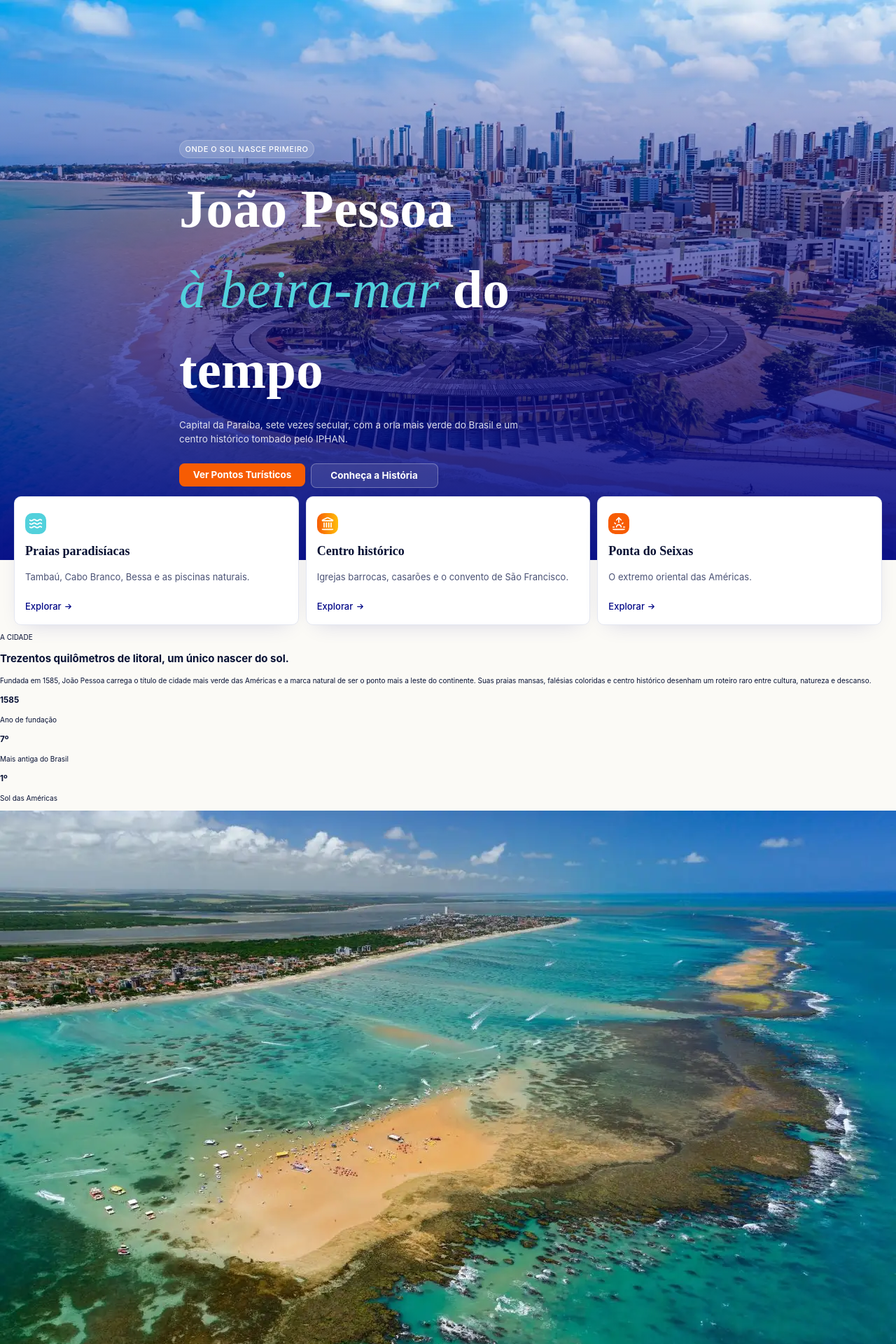
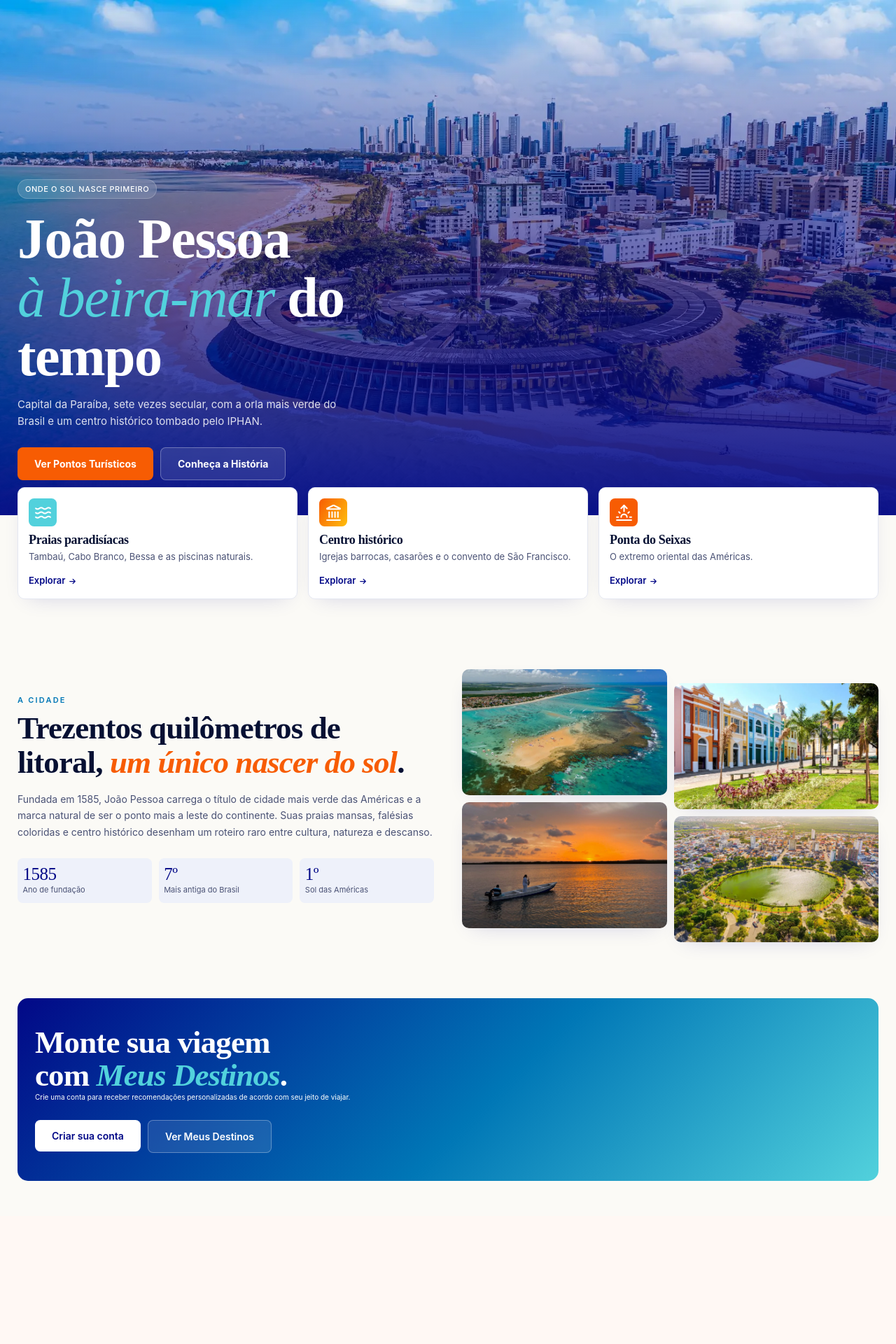
Before and after one commit to jmanoeldev/Vem-pra-Jampa, a Python web app: template templates/index.html in a window 1280 px wide. Shown: the top 1920 px of the page at 70% size. After the commit the page ends 1687 px from the top, so only its background shows below. Run offline with Jinja, Linux system fonts and the light colour scheme; the template is opened without the code that fills it, so the values that code supplies are empty.

Commit message:
Estilização da página inicial

```diff
--- a/static/css/index.css
+++ b/static/css/index.css
@@ -1,48 +1,68 @@
-:root{
-    font-size:62.5%;
-    --background-primary-color: #fbfaf6;
+*, *::before, *::after {
+    box-sizing: border-box;
+    margin: 0;
+    padding: 0;
+}
+
+:root {
+    font-size: 62.5%;
+
+    --background: #fbfaf6;
     --foreground: #061033;
-    --card-color: #ffffff;
+    --card: #ffffff;
     --primary: #020887;
-    --primary-foreground: #ffffff;
     --secondary: #0077b6;
     --accent: #f75c03;
-    --accent-foreground: #ffffff;
     --mar: #52d1dc;
     --sol: #ffbe0b;
     --muted: #eef1fa;
     --muted-foreground: #4a5275;
     --border: #e4e7f1;
-    --destructive: #d6361b;
 
     --gradient-hero: linear-gradient(135deg, #020887 0%, #0077b6 55%, #52d1dc 100%);
-    --gradient-sun:  linear-gradient(120deg, #f75c03 0%, #ffbe0b 100%);
+    --gradient-sun: linear-gradient(120deg, #f75c03 0%, #ffbe0b 100%);
     --sombra: 0 25px 60px -25px rgba(2, 8, 135, 0.45);
-    --sombra-suave:    0 10px 30px -15px rgba(2, 8, 135, 0.2);
+    --sombra-suave: 0 10px 30px -15px rgba(2, 8, 135, 0.2);
 
     --font-display: "Fraunces", "Playfair Display", serif;
-    --font-sans:    "Plus Jakarta Sans", "Inter", system-ui, sans-serif;
+    --font-sans: "Plus Jakarta Sans", "Inter", system-ui, sans-serif;
+    --padding-horizont: 1.5rem;
 }
 
-body{
-    background-color: var(--background-primary-color);
+html {
+    scroll-behavior: smooth;
+}
+
+body {
+    background-color: var(--background);
     color: var(--foreground);
     font-family: var(--font-sans);
-    box-sizing: border-box;
-    padding: 0;
-    margin: 0;
     line-height: 1.5;
+    -webkit-font-smoothing: antialiased;
 }
 
-.hero{
-    position:relative;
+img {
+    display: block; max-width: 100%;
+}
+
+a {
+    color: inherit; text-decoration: none;
+}
+
+h1, h2, h3 {
+    font-family: var(--font-display);
+    letter-spacing: -0.02em;
+    line-height: 1.05;}
+
+#hero {
+    position: relative;
     min-height: 92vh;
     overflow: hidden;
     display: flex;
     align-items: flex-end;
 }
 
-.hero-img{
+.hero-img {
     position: absolute;
     inset: 0;
     width: 100%;
@@ -50,192 +70,460 @@ body{
     object-fit: cover;
 }
 
-.background-sobreposicao{
+.background-sobreposicao {
     position: absolute;
     inset: 0;
-    background: linear-gradient(to top, rgba(2,8,135,.95), rgba(2,8,135,.4) 70%, transparent);
+    background: linear-gradient(to top,rgba(2, 8, 135, 0.95),rgba(2, 8, 135, 0.4) 70%,transparent
+    );
 }
 
-.hero-conteudo{
-    width: 60%;
+.hero-conteudo {
+    width: 100%;
+    max-width: 1280px;
+    margin-left: auto;
+    margin-right: auto;
+    padding-top: 8rem;
+    padding-bottom: 3rem;
+    padding-left: var(--padding-horizont);
+    padding-right: var(--padding-horizont);
     position: relative;
     color: #fff;
-    padding: 20rem 4rem 3rem 4rem;
-    margin: auto;
 }
 
-.badge{
+.badge {
     display: inline-flex;
     align-items: center;
-    padding: 0.375rem 0.75rem;
+    gap: 0.5rem;
+    padding: 0.5rem 1rem;
     border-radius: 999px;
-    background: rgba(255,255,255,.15);
+    background: rgba(255, 255, 255, 0.15);
     backdrop-filter: blur(8px);
-    border: 1px solid rgba(255,255,255,.2);
+    border: 1px solid rgba(255, 255, 255, 0.2);
     font-size: 1.1rem;
     font-weight: 500;
     text-transform: uppercase;
-    letter-spacing: 0.05rem;
+    letter-spacing: 0.05em;
 }
 
-.hero-conteudo h1{
+.hero-conteudo h1 {
     margin-top: 1.5rem;
-    font-size: clamp(3.5rem, 6vw, 13rem);
+    font-size: clamp(3.5rem, 7vw, 8rem);
     font-weight: 600;
     max-width: 65rem;
-    font-family: var(--font-display);
     text-wrap: balance;
-    margin-bottom: 0;
-    letter-spacing: 0.02rem;
 }
 
-.hero-conteudo > h1 > span{
+.hero-conteudo h1 span {
     font-style: italic;
     font-weight: 400;
     color: var(--mar);
     white-space: nowrap;
 }
 
-.hero-conteudo > p{
-    margin-top: 1rem;
-    max-width: 50rem;
-    font-size: 1.35rem;
-    color: rgba(255,255,255,.85);
+.hero-conteudo > p {
+    margin-top: 1.5rem;
+    max-width: 48rem;
+    font-size: 1.5rem;
+    color: rgba(255, 255, 255, 0.85);
+    line-height: 1.6;
 }
 
-.hero-links{
+.hero-links {
     margin-top: 2.5rem;
     display: flex;
-    flex-wrap: wrap;
-    flex-direction: row;
-    gap: 0.75rem;
+    flex-direction: column;
+    gap: 1rem;
 }
 
-.hero-links>a{
-    text-decoration: none;
-}
-
-.botao{
+.botao {
     display: inline-flex;
     justify-content: center;
     align-items: center;
     gap: 0.5rem;
-    padding: 0.875rem 1.5rem;
+    padding: 1.2rem 2.4rem;
     border-radius: 0.75rem;
     font-weight: 700;
-    transition: transform .2s, background .2s;
-    width: 15rem;
-    height: 1.5rem;
-    font-size: 1.35rem;
+    font-size: 1.4rem;
+    transition: transform 0.2s, background 0.2s;
 }
 
-#botao-pontos{
+#botao-pontos {
     background: var(--accent);
     color: #fff;
     box-shadow: var(--sombra);
 }
 
-#botao-pontos:hover{
+#botao-pontos:hover {
     transform: translateY(-2px);
     }
 
-#botao-historia{
-    background: rgba(255,255,255,.1);
+#botao-historia {
+    background: rgba(255, 255, 255, 0.1);
     backdrop-filter: blur(8px);
-    border: 1px solid rgba(255,255,255,.3);
+    border: 1px solid rgba(255, 255, 255, 0.3);
     color: #fff;
 }
 
-#botao-historia:hover{
-    background: rgba(255,255,255,.2)
+#botao-historia:hover {
+    background: rgba(255, 255, 255, 0.2);
     }
 
-#links-rapidos{
+#links-rapidos {
     position: relative;
     z-index: 10;
-    margin-top: -1.8rem;
-    padding: 0 1.24rem;
+    margin-top: -4rem;
+    max-width: 1280px;
+    margin-left: auto;
+    margin-right: auto;
+    padding-left: var(--padding-horizont);
+    padding-right: var(--padding-horizont);
     display: grid;
     grid-template-columns: 1fr;
-    gap: 1rem;
+    gap: 1.5rem;
 }
 
-.link-pag{
-    background-color: var(--card-color);
+.link-pag {
+    background: var(--card);
     border-radius: 1rem;
     border: 1px solid var(--border);
     box-shadow: var(--sombra-suave);
     padding: 1.5rem;
-    transition: box-shadow .3s, transform .3s;
     display: flex;
     flex-direction: column;
+    transition: box-shadow 0.3s, transform 0.3s;
 }
 
-.link-pag:hover{
+.link-pag:hover {
     box-shadow: var(--sombra);
     transform: translateY(-3px);
 }
 
-.link-pag>h2{
-    font-family: var(--font-display);
+.link-pag > img {
+    width: 4rem;
+    height: 4rem;
+    padding: 0.75rem;
+    border-radius: 0.75rem;
+    object-fit: contain;
+}
+
+#praias {
+    background-color: var(--mar);
+}
+
+#centro {
+    background-image: var(--gradient-sun);
+}
+
+#ponta  {
+    background-color: var(--accent);
+}
+
+.link-pag > h2 {
+    margin-top: 1rem;
     font-size: 1.8rem;
     font-weight: 600;
     color: var(--foreground);
     line-height: 1.1;
 }
 
-.link-pag>p{
-    margin-top: 0.25rem;
+.link-pag > p {
+    margin-top: 0.4rem;
     font-size: 1.3rem;
     color: var(--muted-foreground);
+    line-height: 1.5;
 }
 
-.link-pag>a{
-    margin-top: 1rem;
+.link-pag > a {
+    margin-top: 1.5rem;
     display: inline-flex;
     align-items: center;
     gap: 0.25rem;
     color: var(--primary);
     font-size: 1.3rem;
-    font-weight: 500;
-    text-decoration: none;
+    font-weight: 600;
 }
 
-.seta{
+.seta {
     display: inline-flex;
-    transition: transform .2s;
+    transition: transform 0.2s;
 }
 
-.link-pag>a:hover .seta{
+.link-pag > a:hover .seta {
     transform: translateX(4px);
 }
 
-.link-pag>img{
-    width: 20px;
-    padding: 0.5rem;
-    border-radius: 10px;
-    margin-top: 0.8rem;
-}
-
-#praias{
-    background-color: var(--mar);
-}
-
-#centro{
-    background-image: linear-gradient(to right, var(--accent), var(--sol));
-}
-
-#ponta{
-    background-color: var(--accent);
-}
-
-.seta>img{
+.seta > img {
     width: 1.5rem;
 }
 
+#sobre {
+    margin-top: 8rem;
+    max-width: 1280px;
+    margin-left: auto;
+    margin-right: auto;
+    padding-left: var(--padding-horizont);
+    padding-right: var(--padding-horizont);
+    display: grid;
+    grid-template-columns: 1fr;
+    gap: 4rem;
+    align-items: center;
+}
+
+.sobre-conteudo > p:first-child {
+    font-size: 1.1rem;
+    font-weight: 600;
+    text-transform: uppercase;
+    letter-spacing: 0.2em;
+    color: var(--secondary);
+}
+
+.sobre-conteudo > h1 {
+    margin-top: 0.75rem;
+    font-size: clamp(2.8rem, 4vw, 4.5rem);
+    font-weight: 600;
+    line-height: 1.1;
+    text-wrap: balance;
+}
+
+.sobre-conteudo > h1 > span {
+    font-style: italic;
+    color: var(--accent);
+}
+
+.sobre-conteudo > p:nth-child(3) {
+    margin-top: 1.5rem;
+    font-size: 1.4rem;
+    color: var(--muted-foreground);
+    line-height: 1.7;
+}
+
+.informacoes {
+    margin-top: 2.5rem;
+    display: grid;
+    grid-template-columns: repeat(3, 1fr);
+    gap: 1rem;
+}
+
+.informacao {
+    padding: 1rem 0.75rem;
+    background: var(--muted);
+    border-radius: 0.75rem;
+}
+
+.informacao h3 {
+    font-size: 2.5rem;
+    font-weight: 400;
+    color: var(--primary);
+    line-height: 1;
+}
+
+.informacao > p {
+    margin-top: 0.25rem;
+    font-size: 1.1rem;
+    color: var(--muted-foreground);
+}
+
+.sobre-imagens {
+    display: grid;
+    grid-template-columns: repeat(2, 1fr);
+    gap: 1rem;
+}
+
+.sobre-imagens img {
+    width: 100%;
+    height: 18rem;
+    object-fit: cover;
+    border-radius: 1rem;
+    box-shadow: var(--sombra-suave);
+}
+
+.sobre-imagens img:nth-child(even) {
+    transform: translateY(2rem);
+}
+
+#sugest-destinos {
+    margin-top: 10rem;
+    margin-bottom: 5rem;
+    max-width: 1280px;
+    margin-left: auto;
+    margin-right: auto;
+    padding-left: var(--padding-horizont);
+    padding-right: var(--padding-horizont);
+}
+
+.sugest-destinos-inner {
+    background: var(--gradient-hero);
+    color: #fff;
+    border-radius: 1.5rem;
+    padding: 4rem 2.5rem;
+    position: relative;
+    overflow: hidden;
+}
+
+#sugest-destinos h1 {
+    font-size: clamp(2.8rem, 4vw, 4.5rem);
+    font-weight: 600;
+    max-width: 50rem;
+    text-wrap: balance;
+}
+
+#sugest-destinos h1 span {
+    font-style: italic;
+    color: var(--mar);
+}
+
+#sugest-destinos > p {
+    margin-top: 1rem;
+    font-size: 1.4rem;
+    color: rgba(255, 255, 255, 0.8);
+    max-width: 44rem;
+    line-height: 1.6;
+}
+
+.sugest-botoes {
+    margin-top: 2.5rem;
+    display: flex;
+    flex-direction: column;
+    gap: 1rem;
+}
+
+
+.login a, .destinos a {
+    display: inline-flex;
+    align-items: center;
+    justify-content: center;
+    padding: 1.2rem 2.4rem;
+    border-radius: 0.75rem;
+    font-size: 1.4rem;
+    font-weight: 600;
+    transition: transform 0.2s, background 0.2s;
+}
+
+.login a {
+    background: #fff;
+    color: var(--primary);
+}
+
+.login a:hover {
+    transform: translateY(-2px);
+}
+
+.destinos a {
+    background: rgba(255, 255, 255, 0.1);
+    backdrop-filter: blur(8px);
+    border: 1px solid rgba(255, 255, 255, 0.3);
+    color: #fff;
+}
+
+.destinos a:hover {
+    background: rgba(255, 255, 255, 0.2);
+}
+
+#sugest-destinos {
+    margin-top: 10rem;
+    margin-bottom: 5rem;
+    max-width: 1280px;
+    margin-left: auto;
+    margin-right: auto;
+    padding-left: var(--padding-horizont);
+    padding-right: var(--padding-horizont);
+}
+
+.sugest-destinos-cont {
+    background: var(--gradient-hero);
+    color: #fff;
+    border-radius: 1.5rem;
+    padding: 4rem 2.5rem;
+    overflow: hidden;
+}
+
+#sugest-destinos h1 {
+    font-size: clamp(2.8rem, 4vw, 4.5rem);
+    font-weight: 600;
+    max-width: 50rem;
+    text-wrap: balance;
+}
+
+#sugest-destinos h1 span {
+    font-style: italic;
+    color: var(--mar);
+}
+
+#sugest-destinos > .sugest-destinos-inner > p {
+    margin-top: 1rem;
+    font-size: 1.4rem;
+    color: rgba(255, 255, 255, 0.8);
+    max-width: 44rem;
+    line-height: 1.6;
+}
+
+.sugest-botoes {
+    margin-top: 2.5rem;
+    display: flex;
+    flex-direction: column;
+    gap: 1rem;
+}
+
+.login a, .destinos a {
+    display: inline-flex;
+    align-items: center;
+    justify-content: center;
+    padding: 1.2rem 2.4rem;
+    border-radius: 0.75rem;
+    font-size: 1.4rem;
+    font-weight: 600;
+    transition: transform 0.2s, background 0.2s;
+}
+
+.login a {
+    background: #fff;
+    color: var(--primary);
+}
+
+.login a:hover {
+    transform: translateY(-2px);
+}
+
+.destinos a {
+    background: rgba(255, 255, 255, 0.1);
+    backdrop-filter: blur(8px);
+    border: 1px solid rgba(255, 255, 255, 0.3);
+    color: #fff;
+}
+
+.destinos a:hover {
+    background: rgba(255, 255, 255, 0.2);
+}
+
 @media (min-width: 640px) {
+  :root {
+    --padding-horizont: 2.5rem;
+    }
+
+    .hero-conteudo {
+    padding-bottom: 5rem;
+    }
+
+    .hero-links {
+        flex-direction: row;
+    }
+
     #links-rapidos {
         grid-template-columns: repeat(3, 1fr);
-    padding: 0 2rem;
+    }
+
+    .sugest-destinos-inner {
+        padding: 5rem 4rem;
+    }
+
+    .sugest-botoes {
+        flex-direction: row;
     }
 }
+
+@media (min-width: 1024px) {
+  #sobre {
+    grid-template-columns: 1fr 1fr;
+    margin-top: 10rem;
+  }
+}
```
Lines whose indentation alone changed are shown as unchanged.
